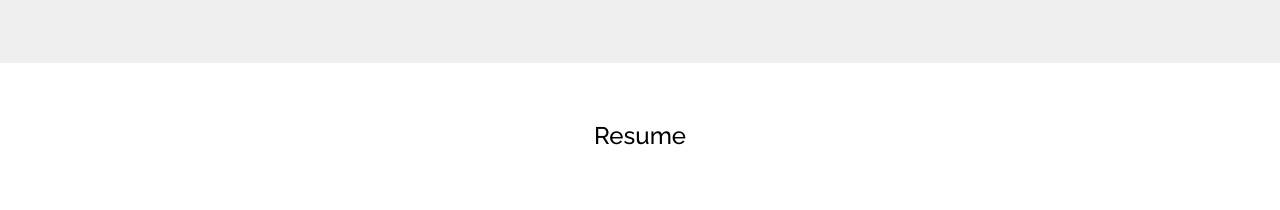
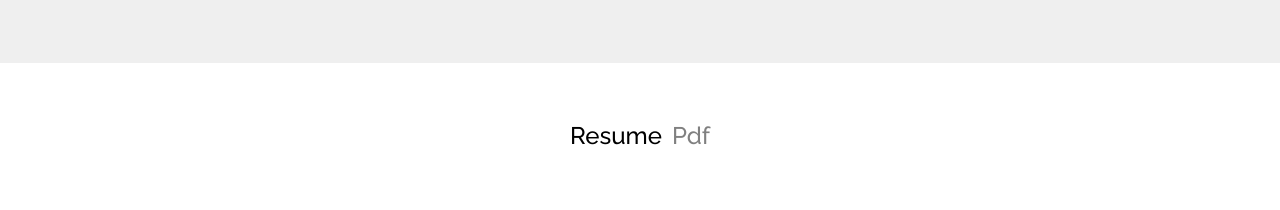
Before and after one commit to tko22/old.timothyko.org, a React (Create React App) app in the folder frontend/: page / in a window 1280 px wide. Shown: the part 1080-1290 px from the top of the page. Built offline with nearby package versions, Linux system fonts and the light colour scheme.

Commit message:
added pdf link to resume

```diff
--- a/frontend/src/components/Resume.js
+++ b/frontend/src/components/Resume.js
@@ -19,7 +19,7 @@ class Resume extends Component {
         const rightCol = classnames({'col-sm-3':'true','col-4':'true'});
         return(
             <section className={sectionClass}>
-                <h5 style={{fontSize:24, paddingBottom:10}}><a style={{color:'black'}} href="/files/resume.pdf">Resume</a></h5>
+                <h5 style={{fontSize:24, paddingBottom:10}}><a style={{color:'black'}} href="/files/resume.pdf">Resume</a><a style={{color:'grey',fontSize:'13',paddingLeft: 10}} href="/files/resume.pdf">Pdf</a></h5>
                 <div className="container">
                     <p className="small-header">EDUCATION</p>
                     <hr/>
```
Also changed, not shown: frontend/src/components/Projects.js (line endings or trailing spaces).
